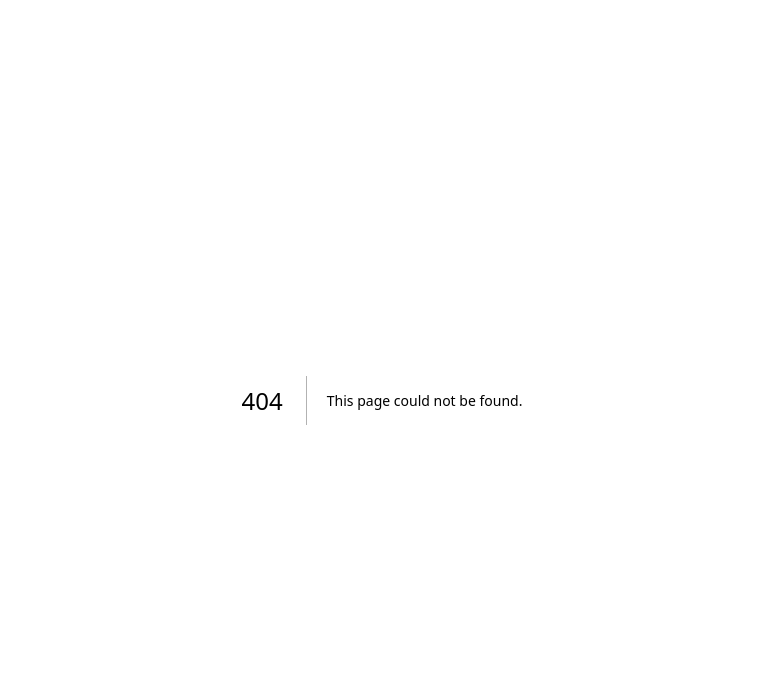
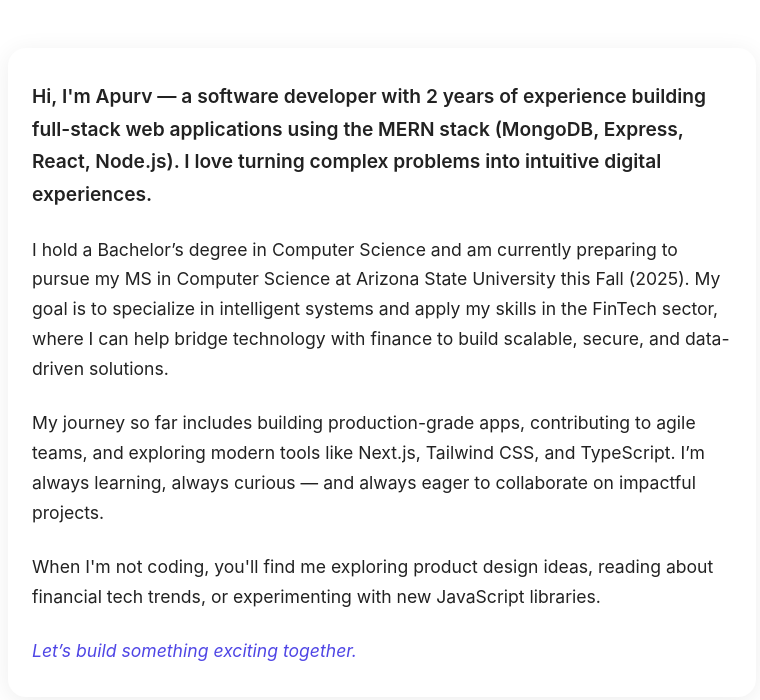
Before and after one commit to apurv-kulkarni-01/my-portfolio, a Next.js app: page /about in a window 1280 px wide. Before the commit this address had no page. Shown: the top 700 px of the page, without its empty margins (258-1018 px from the left). Built offline with nearby package versions, Linux system fonts and the light colour scheme.

Commit message:
initial commit

```diff
--- /dev/null
+++ b/app/about/about.module.css
@@ -0,0 +1,28 @@
+.aboutContainer {
+  max-width: 700px;
+  margin: 48px auto;
+  padding: 32px 24px;
+  background: #fff;
+  border-radius: 18px;
+  box-shadow: 0 4px 24px rgba(0,0,0,0.07);
+  display: flex;
+  flex-direction: column;
+  gap: 1.5em;
+  font-family: 'Inter', Arial, sans-serif;
+}
+
+.aboutContainer div {
+  font-size: 1.1rem;
+  line-height: 1.7;
+  color: #222;
+}
+
+.aboutContainer div:first-child {
+  font-weight: 600;
+  font-size: 1.2rem;
+}
+
+.aboutContainer div:last-child {
+  font-style: italic;
+  color: #4f46e5;
+}
--- /dev/null
+++ b/app/about/page.tsx
@@ -0,0 +1,36 @@
+import styles from "./about.module.css";
+
+const About = () => {
+  return (
+    <div className={styles.aboutContainer}>
+      <div>
+        Hi, I'm Apurv — a software developer with 2 years of experience building
+        full-stack web applications using the MERN stack (MongoDB, Express,
+        React, Node.js). I love turning complex problems into intuitive digital
+        experiences.
+      </div>
+      <div>
+        I hold a Bachelor’s degree in Computer Science and am currently
+        preparing to pursue my MS in Computer Science at Arizona State
+        University this Fall (2025). My goal is to specialize in intelligent
+        systems and apply my skills in the FinTech sector, where I can help
+        bridge technology with finance to build scalable, secure, and
+        data-driven solutions.
+      </div>
+      <div>
+        My journey so far includes building production-grade apps, contributing
+        to agile teams, and exploring modern tools like Next.js, Tailwind CSS,
+        and TypeScript. I’m always learning, always curious — and always eager
+        to collaborate on impactful projects.
+      </div>
+      <div>
+        When I'm not coding, you'll find me exploring product design ideas,
+        reading about financial tech trends, or experimenting with new
+        JavaScript libraries.
+      </div>
+      <div>Let’s build something exciting together.</div>
+    </div>
+  );
+};
+
+export default About;
--- a/app/layout.tsx
+++ b/app/layout.tsx
@@ -1,32 +1,16 @@
-import type { Metadata } from "next";
-import { Geist, Geist_Mono } from "next/font/google";
-import "./globals.css";
-
-const geistSans = Geist({
-  variable: "--font-geist-sans",
-  subsets: ["latin"],
-});
-
-const geistMono = Geist_Mono({
-  variable: "--font-geist-mono",
-  subsets: ["latin"],
-});
-
-export const metadata: Metadata = {
-  title: "Create Next App",
-  description: "Generated by create next app",
+export const metadata = {
+  title: "Next.js",
+  description: "Generated by Next.js",
 };
 
-export default function RootLayout({
-  children,
-}: Readonly<{
-  children: React.ReactNode;
-}>) {
+type RootLayout = {
+  children: any;
+};
+
+export default function RootLayout({ children }: RootLayout) {
   return (
     <html lang="en">
-      <body className={`${geistSans.variable} ${geistMono.variable}`}>
-        {children}
-      </body>
+      <body>{children}</body>
     </html>
   );
 }
--- a/app/page.module.css
+++ b/app/page.module.css
@@ -1,167 +1,81 @@
-.page {
-  --gray-rgb: 0, 0, 0;
-  --gray-alpha-200: rgba(var(--gray-rgb), 0.08);
-  --gray-alpha-100: rgba(var(--gray-rgb), 0.05);
-
-  --button-primary-hover: #383838;
-  --button-secondary-hover: #f2f2f2;
-
-  display: grid;
-  grid-template-rows: 20px 1fr 20px;
+.subTitle {
+  font-size: 1.25rem;
+  font-weight: 400;
+  /* color: #666; */
+  margin-top: 0.5rem;
+  margin-bottom: 2rem;
+  text-align: center;
+  font-family: "Inter", sans-serif;
+}
+.container {
+  display: flex;
+  flex-direction: column;
   align-items: center;
-  justify-items: center;
-  min-height: 100svh;
-  padding: 80px;
-  gap: 64px;
-  font-family: var(--font-geist-sans);
+  min-height: 100vh;
+  justify-content: flex-start;
+  padding-top: 40px;
 }
 
-@media (prefers-color-scheme: dark) {
-  .page {
-    --gray-rgb: 255, 255, 255;
-    --gray-alpha-200: rgba(var(--gray-rgb), 0.145);
-    --gray-alpha-100: rgba(var(--gray-rgb), 0.06);
+.header {
+  text-align: center;
+  margin-bottom: 24px;
+  font-size: 2.5rem;
+  font-weight: 700;
+  letter-spacing: -0.05em;
+  line-height: 1.1;
+  font-family: "Inter", sans-serif;
+  text-transform: uppercase;
+}
 
-    --button-primary-hover: #ccc;
-    --button-secondary-hover: #1a1a1a;
+.list {
+  list-style: none;
+  padding: 0;
+  margin: 0;
+}
+
+.listItemFadeIn {
+  opacity: 1;
+  transition: opacity 0.4s;
+  animation: fadeIn 0.4s;
+}
+
+.listItemFadeOut {
+  opacity: 0;
+  transition: opacity 0.4s;
+  animation: fadeOut 0.4s;
+}
+
+@keyframes fadeIn {
+  from {
+    opacity: 0;
+  }
+  to {
+    opacity: 1;
   }
 }
 
-.main {
-  display: flex;
-  flex-direction: column;
-  gap: 32px;
-  grid-row-start: 2;
-}
-
-.main ol {
-  font-family: var(--font-geist-mono);
-  padding-left: 0;
-  margin: 0;
-  font-size: 14px;
-  line-height: 24px;
-  letter-spacing: -0.01em;
-  list-style-position: inside;
-}
-
-.main li:not(:last-of-type) {
-  margin-bottom: 8px;
-}
-
-.main code {
-  font-family: inherit;
-  background: var(--gray-alpha-100);
-  padding: 2px 4px;
-  border-radius: 4px;
-  font-weight: 600;
-}
-
-.ctas {
-  display: flex;
-  gap: 16px;
-}
-
-.ctas a {
-  appearance: none;
-  border-radius: 128px;
-  height: 48px;
-  padding: 0 20px;
-  border: 1px solid transparent;
-  transition:
-    background 0.2s,
-    color 0.2s,
-    border-color 0.2s;
-  cursor: pointer;
-  display: flex;
-  align-items: center;
-  justify-content: center;
-  font-size: 16px;
-  line-height: 20px;
-  font-weight: 500;
-}
-
-a.primary {
-  background: var(--foreground);
-  color: var(--background);
-  gap: 8px;
-}
-
-a.secondary {
-  border-color: var(--gray-alpha-200);
-  min-width: 158px;
-}
-
-.footer {
-  grid-row-start: 3;
-  display: flex;
-  gap: 24px;
-}
-
-.footer a {
-  display: flex;
-  align-items: center;
-  gap: 8px;
-}
-
-.footer img {
-  flex-shrink: 0;
-}
-
-/* Enable hover only on non-touch devices */
-@media (hover: hover) and (pointer: fine) {
-  a.primary:hover {
-    background: var(--button-primary-hover);
-    border-color: transparent;
+@keyframes fadeOut {
+  from {
+    opacity: 1;
   }
-
-  a.secondary:hover {
-    background: var(--button-secondary-hover);
-    border-color: transparent;
-  }
-
-  .footer a:hover {
-    text-decoration: underline;
-    text-underline-offset: 4px;
+  to {
+    opacity: 0;
   }
 }
 
-@media (max-width: 600px) {
-  .page {
-    padding: 32px;
-    padding-bottom: 80px;
-  }
+.listItem:nth-child(1) {
+  animation-delay: 0.1s;
+}
+.listItem:nth-child(2) {
+  animation-delay: 0.3s;
+}
+.listItem:nth-child(3) {
+  animation-delay: 0.5s;
+}
 
-  .main {
-    align-items: center;
-  }
-
-  .main ol {
-    text-align: center;
-  }
-
-  .ctas {
-    flex-direction: column;
-  }
-
-  .ctas a {
-    font-size: 14px;
-    height: 40px;
-    padding: 0 16px;
-  }
-
-  a.secondary {
-    min-width: auto;
-  }
-
-  .footer {
-    flex-wrap: wrap;
-    align-items: center;
-    justify-content: center;
+@keyframes popIn {
+  to {
+    opacity: 1;
+    transform: translateY(0) scale(1);
   }
 }
-
-@media (prefers-color-scheme: dark) {
-  .logo {
-    filter: invert();
-  }
-}
```
Also changed, not shown: app/page.tsx (+22 -88 lines), app/subTitle.tsx (added, +36 -0 lines).
